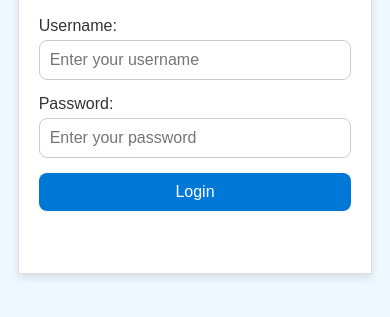
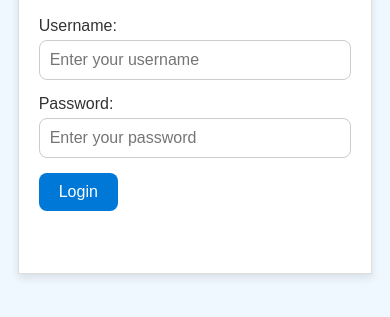
Before and after one commit to adii123111/Moodify, a plain HTML site: page index.html in a window 390 px wide. Shown: the part 451-768 px from the top of the page. Drawn offline with Linux system fonts and the light colour scheme.

Commit message:
Update style.css

```diff
--- a/style.css
+++ b/style.css
@@ -311,9 +311,7 @@ button[type="submit"]:hover {
     font-size: 1.5rem;
   }
 
-  input[type="text"], input[type="password"], button[type="submit"] {
-    width: 100%;
-  }
+
   .login-page{
 
      margin: 4vh 2vh 2vh 2vh;
```
